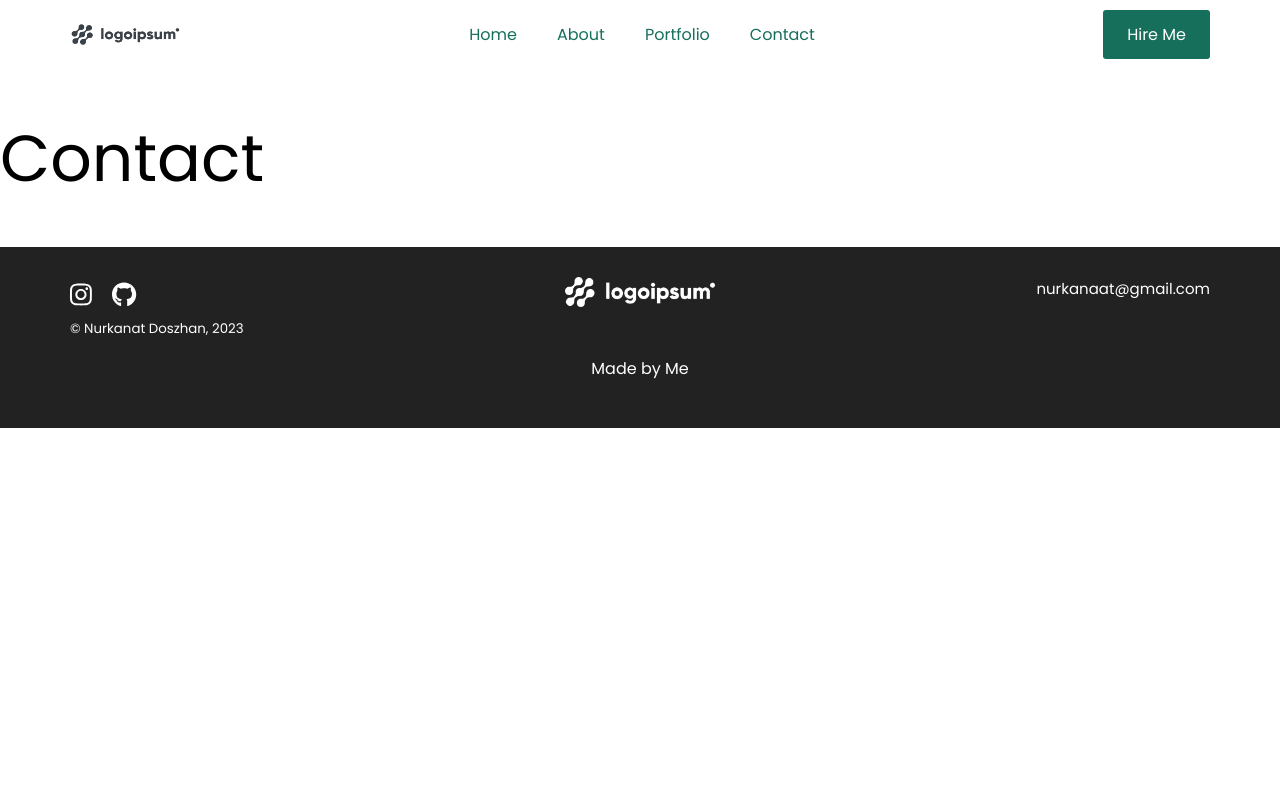
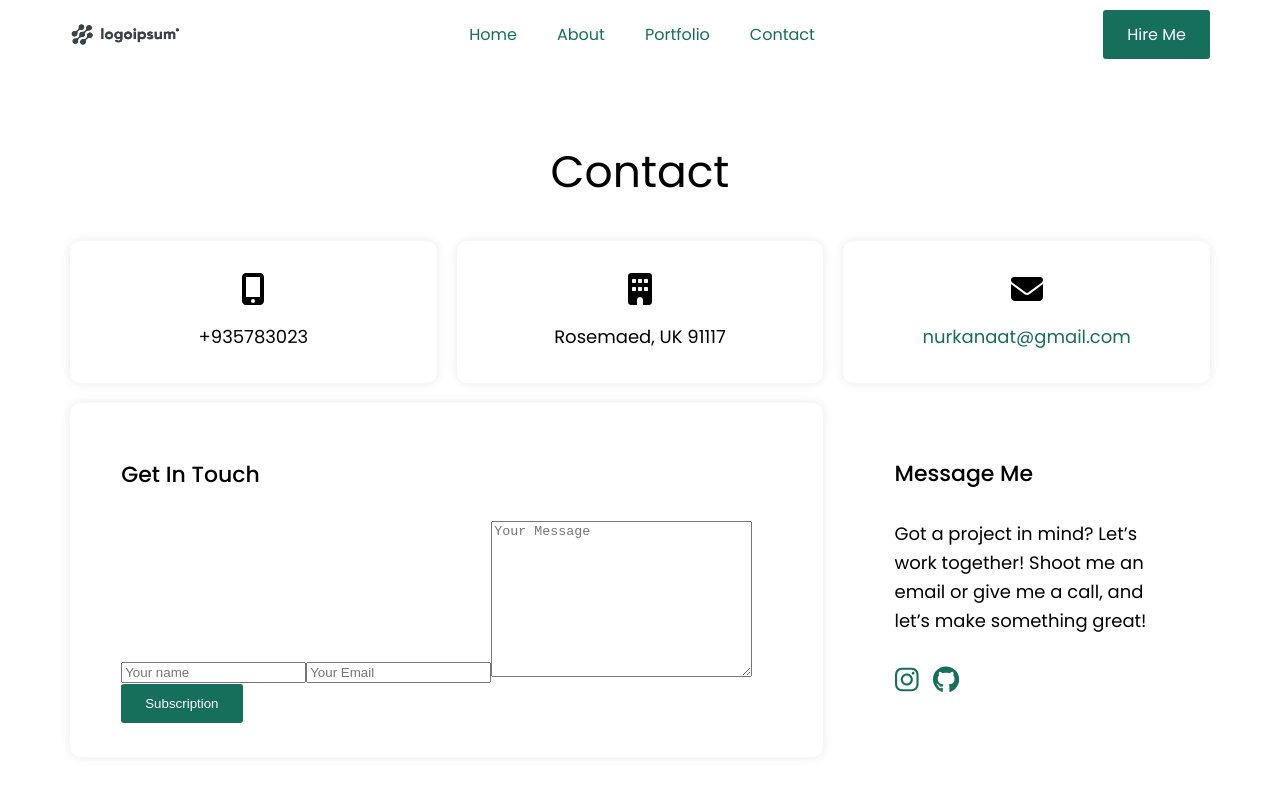
Before and after one commit to nurkanat-doszhan/portfolio, a React (Create React App) app: page /contact in a window 1280 px wide. Shown: the top 800 px of the page. Built offline with nearby package versions, Linux system fonts and the light colour scheme.

Commit message:
Добавил страницу контакты

```diff
--- a/src/pages/Contact.js
+++ b/src/pages/Contact.js
@@ -1,6 +1,61 @@
+import app from '../App.module.scss';
+import style from './Contact.module.scss';
+// import the library
+import { FontAwesomeIcon } from '@fortawesome/react-fontawesome'
+import { faMobileScreenButton, faBuilding, faEnvelope } from '@fortawesome/free-solid-svg-icons'
+// import { faMobileScreenButton } from '@fortawesome/free-regular-svg-icons'
+import { faInstagram, faGithub } from '@fortawesome/free-brands-svg-icons'
+import Stayintouch from '../containers/Stayintouch';
+
 const Contact = () => {
   return (
-    <h1>Contact</h1>
+    <>
+      <div className={`${app.container} ${style.container}`}>
+        <h2>Contact</h2>
+        <div className={app.inner}>
+          <div className={app.col}>
+            <div className={style.flex}>
+              <div className={style.card}>
+                <FontAwesomeIcon icon={faMobileScreenButton} size="2xl" />
+                <p>+935783023</p>
+              </div>
+              <div className={style.card}>
+                <FontAwesomeIcon icon={faBuilding} size="2xl" />
+                <p>Rosemaed, UK 91117</p>
+              </div>
+              <div className={style.card}>
+                <FontAwesomeIcon icon={faEnvelope} size="2xl" />
+                <p><a href="mailto:nurkanaat@gmail.com">nurkanaat@gmail.com</a></p>
+              </div>
+              <div className={style.card}>
+                <h3>Get In Touch</h3>
+                <form action=''>
+                  <input required type='text' placeholder='Your name' />
+                  <input required type="email" placeholder="Your Email"/>
+                  <textarea required name="" placeholder="Your Message" id="" cols="30" rows="10"></textarea>
+                  <input className={app.btn} type="submit" value="Subscription" />
+                </form>
+              </div>
+              <div className={style.card}>
+                <h3>Message Me</h3>
+                <p>Got a project in mind? Let’s work together!
+                  Shoot me an email or give me a call,
+                  and let’s make something great!</p>
+                <p className={style.cardSocIcons}>
+                  <a href="https://instagram.com/nurkanaatt/" target="_blank">
+                    <FontAwesomeIcon icon={faInstagram} size="xl" />
+                  </a>
+                  <a href="https://github.com/nurkanat-doszhan/" target="_blank">
+                    <FontAwesomeIcon icon={faGithub} size="xl" />
+                  </a>
+                </p>
+              </div>
+            </div>
+          </div>
+        </div>
+      </div>
+      <Stayintouch />
+    </>
   )
 }
 
--- /dev/null
+++ b/src/pages/Contact.module.scss
@@ -0,0 +1,75 @@
+.container {
+  margin: 70px auto;
+}
+
+.flex {
+  display: grid;
+  grid-template-columns: repeat(3, 1fr);
+  gap: 20px;
+  // grid-auto-rows: 200px;
+  .card {
+    width: 100%;
+    box-sizing: border-box;
+    border-radius: 10px;
+    box-shadow: 0 0 10px #75757528;
+    min-height: 20px;
+    display: flex;
+    flex-direction: column;
+    justify-content: center;
+    align-items: center;
+    padding: 4vh 4vw;
+    grid-row-start: 1;
+    grid-row-end: 2;
+    h3 {
+      font-size: 22px;
+    }
+    p {
+      margin-bottom: 0;
+      font-size: 18px;
+    }
+    &:nth-child(1) {
+      grid-column-start: 1;
+      grid-column-end: 2;
+    }
+    &:nth-child(2) {
+      grid-column-start: 2;
+      grid-column-end: 3;
+    }
+    &:nth-child(3) {
+      grid-column-start: 3;
+      grid-column-end: 4;
+    }
+    &:nth-child(4) {
+      grid-column-start: 1;
+      grid-column-end: 3;
+      grid-row-start: 2;
+      grid-row-end: 3;
+      align-items: flex-start;
+    }
+    &:nth-child(5) {
+      grid-column-start: 3;
+      grid-column-end: 4;
+      grid-row-start: 2;
+      grid-row-end: 3;
+      justify-content: flex-start;
+      align-items: flex-start;
+      box-shadow: none;
+      p {
+        margin-top: 0;
+        margin-bottom: 30px;
+        &.cardSocIcons {
+          cursor: pointer;
+          a {
+            margin-right: 15px;
+          }
+        }
+      }
+    }
+    // &.card2 {
+    //   grid-column-start: 1;
+    //   grid-column-end: 2;
+    //   grid-row-start: 1;
+    //   // grid-row-end: 3;
+    // }
+  }
+}
```
